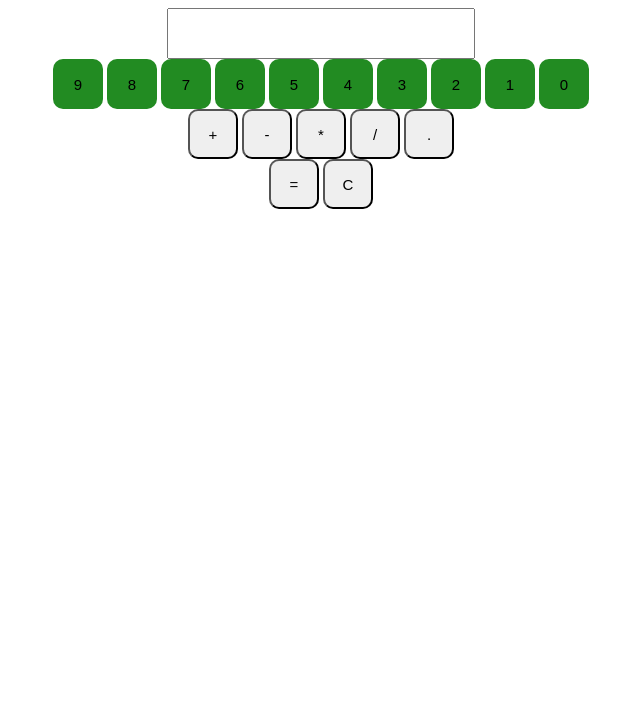
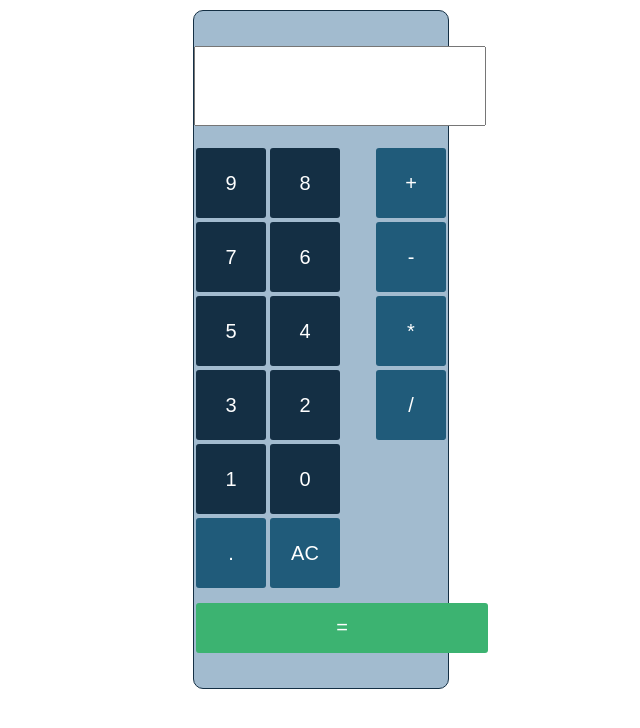
Before and after one commit to MikeEngerer/calculator-jQuery, a plain HTML site: page public/views/index.html in a window 1280 px wide. Shown: the whole page, without its empty margins (319-959 px from the left). Drawn offline with Linux system fonts and the light colour scheme.

Commit message:
finished styling, imporved functionality

```diff
--- a/public/scripts/index.js
+++ b/public/scripts/index.js
@@ -26,6 +26,9 @@ const divide = (numOne, numTwo) => {
 
 const appendVal = () => {
 	$('.calc-btn-num').click((e) => {
+		if (data.result) {
+			clearAll()
+		}
 		let num = e.target.innerText;
 		$('#result')[0].value += num;
 		data[data.currentNum] += num;
@@ -83,7 +86,7 @@ const evaluate = () => {
 		}
 
 		outputResult(data.result);
-		fetchTrivia(data.result);
+		fetchTrivia(data.result)
 		clearData();
 	})
 }
@@ -92,7 +95,7 @@ const fetchTrivia = (result) => {
 	$.ajax({
 		url: `http://numbersapi.com/${Math.floor(result)}`
 	}).done((res) => {
-		console.log(res)
+		$('#trivia').text(res)
 	});
 }
 
@@ -110,8 +113,15 @@ const clearData = () => {
 	data.currentOp = null;
 }
 
+const clearAll = () => {
+	clearResult();
+	clearData();
+	clearOutput();
+}
+
 const clearResult = () => {
 	$('#result')[0].value = '';
+	data.result = null;
 }
 
 $(document).ready(function() {
--- a/public/styles/style.css
+++ b/public/styles/style.css
@@ -1,32 +1,97 @@
 html {
+  font-size: 62.5%;
+  box-sizing: border-box;
+  font-family: 'Kanit', sans-serif;
+}
+
+*, *::before, *::after {
+  margin: 0;
+  padding: 0;
+  box-sizing: inherit;
+}
+
+.calc {
+	border-radius: 10px;
+	background-color: #a2bbcf;
+	border: solid 1px #142f44;
+	margin: 10px 40%;
+	padding: 20px 0 20px 0;
+	font-size: 40px;
+}
+
+button {
+	color: white;
+	font-size: 20px;
+	border: none;
+	border-radius: 3px;
+	width: 70px;
+	height: 70px;
+	margin: 2px;
+}
+
+button:hover {
+	color: orange;
+	border: 1px solid orange;
+}
+
+.calc-header {
+	text-align: center;
+	padding-bottom: 20px;
+	padding-top: 15px;
+}
+
+#result {
+	overflow-wrap: all;
+	height: 80px;
+	font-size: 40px;
+	padding-left: 20px;
+	padding-right: 20px;
+	text-align: right;
+	width: 292px;
 
 }
 
-.calc{
+#calc-btn-eval {
+	width: 292px;
+	height: 50px;
+}
+
+.calc-body-eval {
 	text-align: center;
 }
 
-.calc-header input {
-	width: 300px;
-	font-size: 2.5em;
-	text-align: right;
+.calc-body {
+	display: flex;
+	justify-content: center;
 }
 
-button {
-	border-radius: 10px;
-	border-radius: 10px;
-	font-size: 15px;
-	width: 50px;
-	height: 50px;
+.calc-body-nums {
+	width: 222px;
+	display: flex;
+	flex-wrap: wrap;
 }
 
 .calc-btn-num {
-	background-color: forestgreen;
-	border: none;
+	background-color: #142f44;
 }
 
-.calc-btn-num:hover {
-	color: orange;
-	border-color: orange;
-	border: solid 1px orange;
+.calc-btn-op, #calc-btn-clear, #decimal {
+	background-color: #205b7a;
 }
+
+#calc-btn-eval {
+	background-color: mediumseagreen;
+	margin-bottom: 15px;
+}
+
+.calc-body-op {
+	display: flex;
+	flex-direction: column;
+}
+
+#trivia-container {
+	padding-top: 20px;
+	text-align: center;
+	font-size: 30px;
+	color: #142f44;
+}
--- a/public/views/index.html
+++ b/public/views/index.html
@@ -2,13 +2,13 @@
 <html>
 <head>
 	<link rel="stylesheet" type="text/css" href="../styles/style.css">
+	<link href="https://fonts.googleapis.com/css?family=Kanit:100" rel="stylesheet">
 	<script type="text/javascript" src="../vendor/jquery-2.2.3.min.js"></script>
     <script type="text/javascript" src="../scripts/index.js"></script>
 	<title>Calculator</title>
 </head>
 <body>
 	<div class="calc">
-
 		<div class="calc-header">
 			<input id="result" type="text"  readonly>
 		</div>
@@ -24,19 +24,22 @@
 				<button class="calc-btn-num">2</button>
 				<button class="calc-btn-num">1</button>
 				<button class="calc-btn-num">0</button>
+				<button id="decimal">.</button>
+				<button id="calc-btn-clear">AC</button>
 			</div>
 			<div class='calc-body-op'>
 				<button id="add" class="calc-btn-op">+</button>
 				<button id="subtract" class="calc-btn-op">-</button>
 				<button id="multiply"class="calc-btn-op">*</button>
 				<button id="divide" class="calc-btn-op">/</button>
-				<button id="decimal">.</button>
-			</div>
-			<div class="calc-body-eval">
-				<button id="calc-btn-eval">=</button>
-				<button id="calc-btn-clear">C</button>
 			</div>
 		</div>
+		<div class="calc-body-eval">
+			<button id="calc-btn-eval">=</button>
+		</div>
+	</div>
+	<div id="trivia-container">
+		<p id="trivia"></p>
 	</div>
 </body>
 </html>
```
